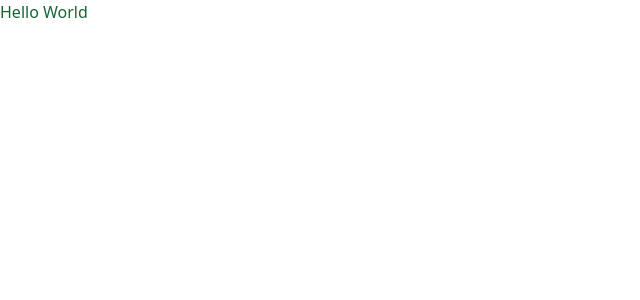
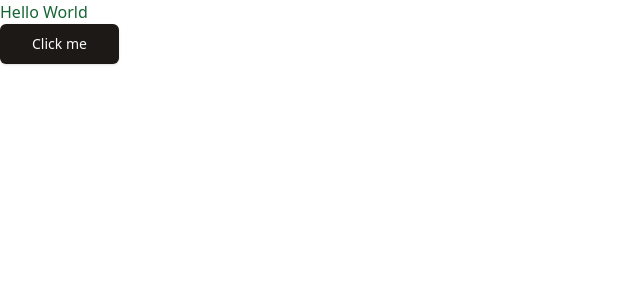
Before and after one commit to andrefmonteiro/organizify, a Nuxt app: page / in a window 1280 px wide. Shown: the top 300 px of the page, without its empty margins (0-640 px from the left). Built offline with nearby package versions, Linux system fonts and the light colour scheme.

Commit message:
shadcn working; button component installed

```diff
--- a/app.vue
+++ b/app.vue
@@ -1,5 +1,6 @@
 <template>
   <div>
     <p class="text-green-800">Hello World</p>
+    <Button size="lg">Click me</Button>
   </div>
 </template>
--- a/assets/css/tailwind.css
+++ b/assets/css/tailwind.css
@@ -1,3 +1,15 @@
 @tailwind base;    /* Includes Tailwind's reset/normalize styles */
 @tailwind components;    /* Includes component classes */
-@tailwind utilities;    /* Includes utility classes like flex, p-4, etc. */
+@tailwind utilities;    /* Includes utility classes like flex, p-4, etc. */    @layer base {
+  :root {    --background: 0 0% 100%;    --foreground: 20 14.3% 4.1%;    --card: 0 0% 100%;    --card-foreground: 20 14.3% 4.1%;    --popover: 0 0% 100%;    --popover-foreground: 20 14.3% 4.1%;    --primary: 24 9.8% 10%;    --primary-foreground: 60 9.1% 97.8%;    --secondary: 60 4.8% 95.9%;    --secondary-foreground: 24 9.8% 10%;    --muted: 60 4.8% 95.9%;    --muted-foreground: 25 5.3% 44.7%;    --accent: 60 4.8% 95.9%;    --accent-foreground: 24 9.8% 10%;    --destructive: 0 84.2% 60.2%;    --destructive-foreground: 60 9.1% 97.8%;    --border: 20 5.9% 90%;    --input: 20 5.9% 90%;    --ring: 20 14.3% 4.1%;    --chart-1: 12 76% 61%;    --chart-2: 173 58% 39%;    --chart-3: 197 37% 24%;    --chart-4: 43 74% 66%;    --chart-5: 27 87% 67%;    --radius: 0.5rem
+  }
+  .dark {    --background: 20 14.3% 4.1%;    --foreground: 60 9.1% 97.8%;    --card: 20 14.3% 4.1%;    --card-foreground: 60 9.1% 97.8%;    --popover: 20 14.3% 4.1%;    --popover-foreground: 60 9.1% 97.8%;    --primary: 60 9.1% 97.8%;    --primary-foreground: 24 9.8% 10%;    --secondary: 12 6.5% 15.1%;    --secondary-foreground: 60 9.1% 97.8%;    --muted: 12 6.5% 15.1%;    --muted-foreground: 24 5.4% 63.9%;    --accent: 12 6.5% 15.1%;    --accent-foreground: 60 9.1% 97.8%;    --destructive: 0 62.8% 30.6%;    --destructive-foreground: 60 9.1% 97.8%;    --border: 12 6.5% 15.1%;    --input: 12 6.5% 15.1%;    --ring: 24 5.7% 82.9%;    --chart-1: 220 70% 50%;    --chart-2: 160 60% 45%;    --chart-3: 30 80% 55%;    --chart-4: 280 65% 60%;    --chart-5: 340 75% 55%
+  }
+}    @layer base {
+  * {
+    @apply border-border;
+  }
+  body {
+    @apply bg-background text-foreground;
+  }
+}
--- /dev/null
+++ b/components/ui/button/Button.vue
@@ -0,0 +1,26 @@
+<script setup lang="ts">
+import type { HTMLAttributes } from 'vue'
+import { cn } from '@/lib/utils'
+import { Primitive, type PrimitiveProps } from 'reka-ui'
+import { type ButtonVariants, buttonVariants } from '.'
+
+interface Props extends PrimitiveProps {
+  variant?: ButtonVariants['variant']
+  size?: ButtonVariants['size']
+  class?: HTMLAttributes['class']
+}
+
+const props = withDefaults(defineProps<Props>(), {
+  as: 'button',
+})
+</script>
+
+<template>
+  <Primitive
+    :as="as"
+    :as-child="asChild"
+    :class="cn(buttonVariants({ variant, size }), props.class)"
+  >
+    <slot />
+  </Primitive>
+</template>
--- /dev/null
+++ b/components/ui/button/index.ts
@@ -0,0 +1,35 @@
+import { cva, type VariantProps } from 'class-variance-authority'
+
+export { default as Button } from './Button.vue'
+
+export const buttonVariants = cva(
+  'inline-flex items-center justify-center gap-2 whitespace-nowrap rounded-md text-sm font-medium transition-colors focus-visible:outline-none focus-visible:ring-1 focus-visible:ring-ring disabled:pointer-events-none disabled:opacity-50 [&_svg]:pointer-events-none [&_svg]:size-4 [&_svg]:shrink-0',
+  {
+    variants: {
+      variant: {
+        default: 'bg-primary text-primary-foreground shadow hover:bg-primary/90',
+        destructive:
+          'bg-destructive text-destructive-foreground shadow-sm hover:bg-destructive/90',
+        outline:
+          'border border-input bg-background shadow-sm hover:bg-accent hover:text-accent-foreground',
+        secondary:
+          'bg-secondary text-secondary-foreground shadow-sm hover:bg-secondary/80',
+        ghost: 'hover:bg-accent hover:text-accent-foreground',
+        link: 'text-primary underline-offset-4 hover:underline',
+      },
+      size: {
+        default: 'h-9 px-4 py-2',
+        xs: 'h-7 rounded px-2',
+        sm: 'h-8 rounded-md px-3 text-xs',
+        lg: 'h-10 rounded-md px-8',
+        icon: 'h-9 w-9',
+      },
+    },
+    defaultVariants: {
+      variant: 'default',
+      size: 'default',
+    },
+  },
+)
+
+export type ButtonVariants = VariantProps<typeof buttonVariants>
--- /dev/null
+++ b/lib/utils.ts
@@ -0,0 +1,6 @@
+import { type ClassValue, clsx } from 'clsx'
+import { twMerge } from 'tailwind-merge'
+
+export function cn(...inputs: ClassValue[]) {
+  return twMerge(clsx(inputs))
+}
--- a/package.json
+++ b/package.json
@@ -13,9 +13,15 @@
     "@nuxt/eslint": "^1.2.0",
     "@nuxt/icon": "^1.11.0",
     "@nuxtjs/tailwindcss": "^6.13.2",
+    "class-variance-authority": "^0.7.1",
+    "clsx": "^2.1.1",
     "eslint": "^9.22.0",
+    "lucide-vue-next": "^0.483.0",
     "nuxt": "^3.16.0",
+    "reka-ui": "^2.1.0",
     "shadcn-nuxt": "^1.0.3",
+    "tailwind-merge": "^3.0.2",
+    "tailwindcss-animate": "^1.0.7",
     "vue": "^3.5.13",
     "vue-router": "^4.5.0"
   }
--- a/tailwind.config.js
+++ b/tailwind.config.js
@@ -3,9 +3,58 @@
 // Where we define custom colors, theme extensions, breakpoints, font settings, plugin configurations
 
 export default {
-  content: [],
+    darkMode: ["class"],
+    content: [],
   theme: {
-    extend: {},
+  	extend: {
+  		borderRadius: {
+  			lg: 'var(--radius)',
+  			md: 'calc(var(--radius) - 2px)',
+  			sm: 'calc(var(--radius) - 4px)'
+  		},
+  		colors: {
+  			background: 'hsl(var(--background))',
+  			foreground: 'hsl(var(--foreground))',
+  			card: {
+  				DEFAULT: 'hsl(var(--card))',
+  				foreground: 'hsl(var(--card-foreground))'
+  			},
+  			popover: {
+  				DEFAULT: 'hsl(var(--popover))',
+  				foreground: 'hsl(var(--popover-foreground))'
+  			},
+  			primary: {
+  				DEFAULT: 'hsl(var(--primary))',
+  				foreground: 'hsl(var(--primary-foreground))'
+  			},
+  			secondary: {
+  				DEFAULT: 'hsl(var(--secondary))',
+  				foreground: 'hsl(var(--secondary-foreground))'
+  			},
+  			muted: {
+  				DEFAULT: 'hsl(var(--muted))',
+  				foreground: 'hsl(var(--muted-foreground))'
+  			},
+  			accent: {
+  				DEFAULT: 'hsl(var(--accent))',
+  				foreground: 'hsl(var(--accent-foreground))'
+  			},
+  			destructive: {
+  				DEFAULT: 'hsl(var(--destructive))',
+  				foreground: 'hsl(var(--destructive-foreground))'
+  			},
+  			border: 'hsl(var(--border))',
+  			input: 'hsl(var(--input))',
+  			ring: 'hsl(var(--ring))',
+  			chart: {
+  				'1': 'hsl(var(--chart-1))',
+  				'2': 'hsl(var(--chart-2))',
+  				'3': 'hsl(var(--chart-3))',
+  				'4': 'hsl(var(--chart-4))',
+  				'5': 'hsl(var(--chart-5))'
+  			}
+  		}
+  	}
   },
-  plugins: [],
+  plugins: [require("tailwindcss-animate")],
 }
```
Also changed, not shown: lib/utils.backup.ts (added, +15 -0 lines), components.json (added), 1 other file (tests, documents, lock files or other folders).
